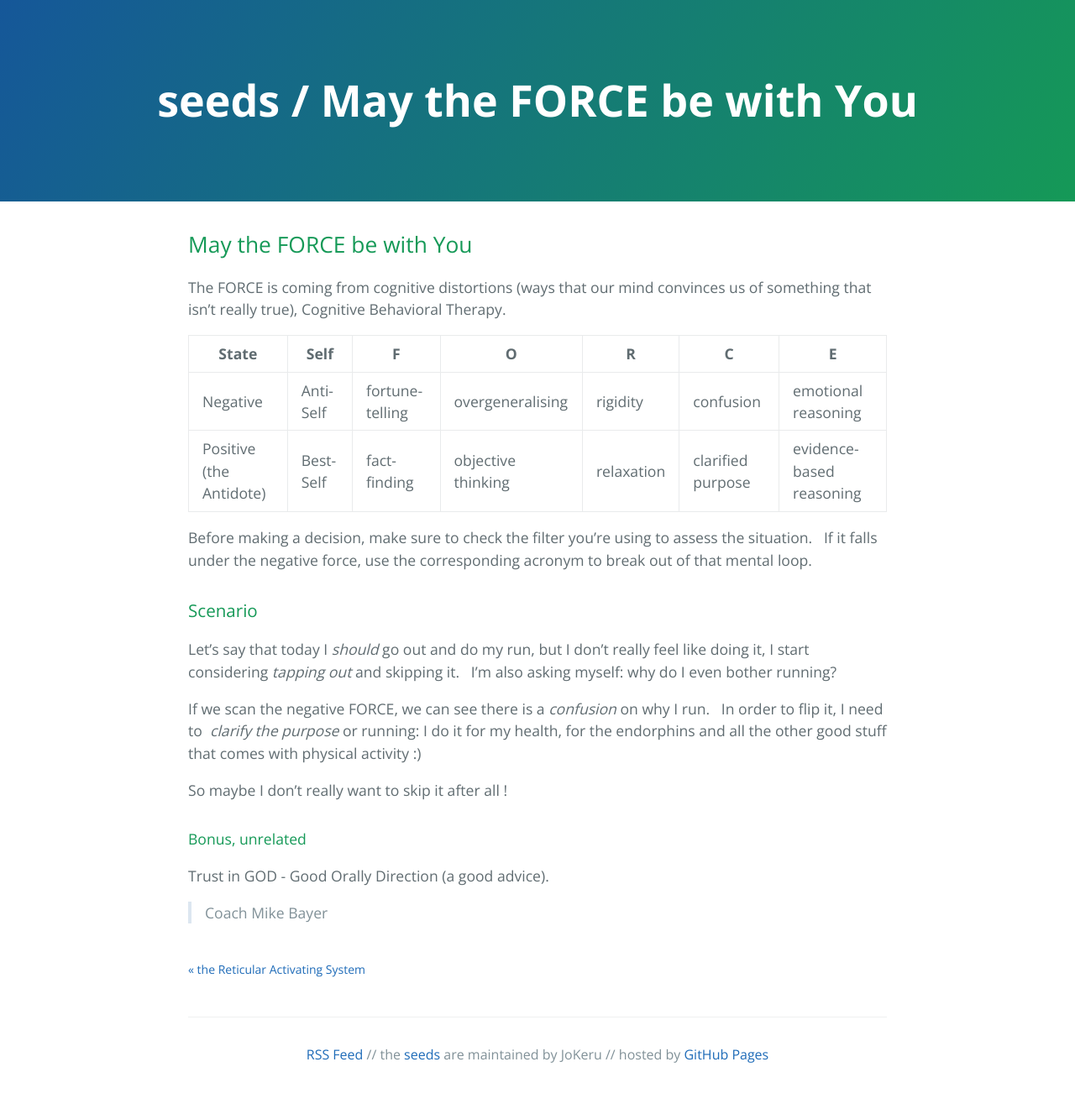
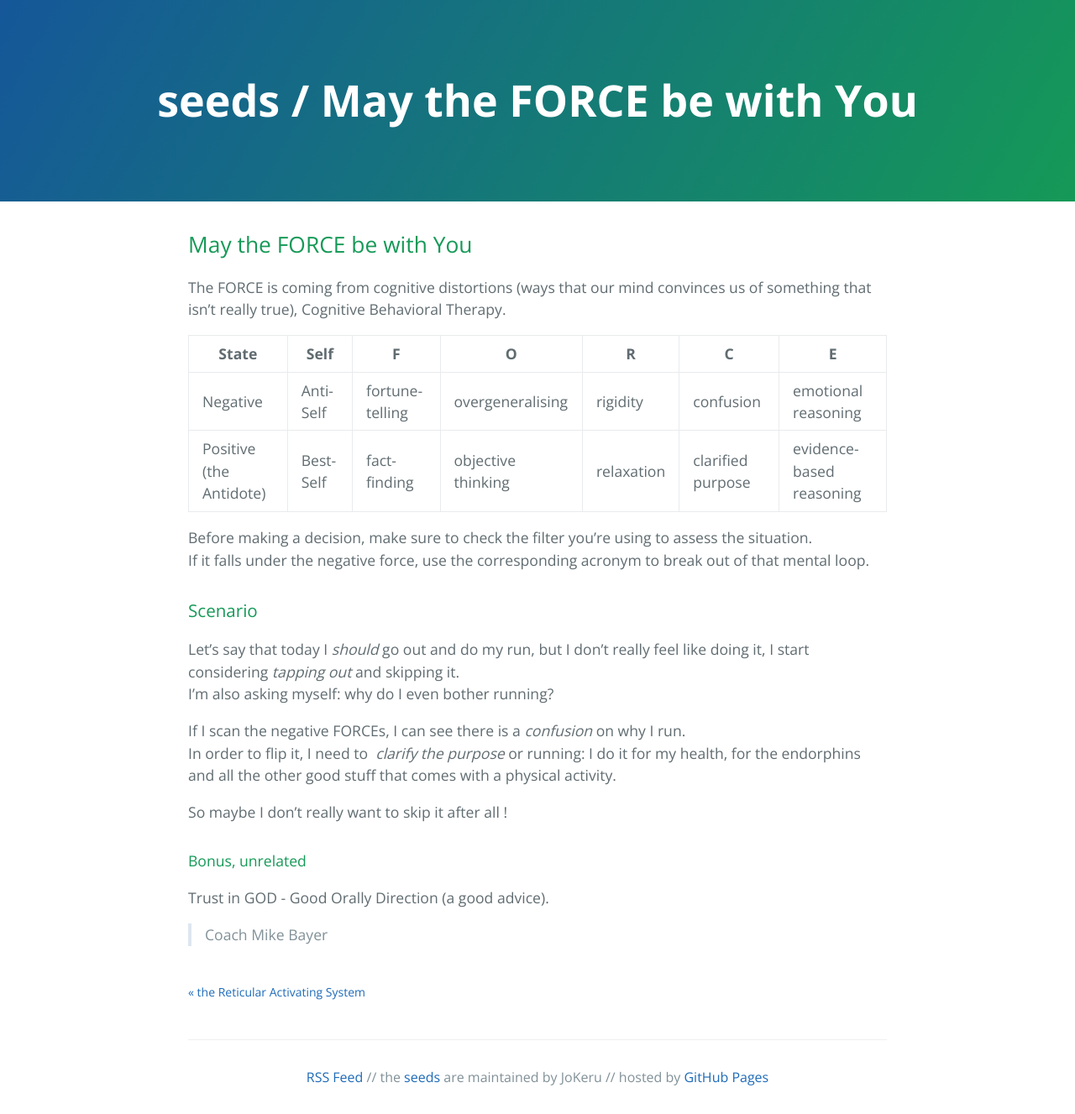
Before and after one commit to jokeru/seeds, a Jekyll site: the page built from _posts/2021-03-25-may_the_force_be_with_you.md, in a window 1280 px wide. Shown: the whole page at 84% size. Built offline with Jekyll 4.4.1, drawn with Linux system fonts in a browser that asks for light colours; comment, search, counter and statistics services are not loaded; before the commit the page ends 1300 px from its top, so only the background shows below that.

Commit message:
Update 2021-03-25-may_the_force_be_with_you.md

```diff
--- a/_posts/2021-03-25-may_the_force_be_with_you.md
+++ b/_posts/2021-03-25-may_the_force_be_with_you.md
@@ -22,8 +22,8 @@
 Let's say that today I _should_ go out and do my run, but I don't really feel like doing it, I start considering _tapping out_ and skipping it.
 I'm also asking myself: why do I even bother running?
 
-If we scan the negative FORCE, we can see there is a *confusion* on why I run.
-In order to flip it, I need to  *clarify the purpose* or running: I do it for my health, for the endorphins and all the other good stuff that comes with physical activity :)
+If I scan the negative FORCEs, I can see there is a *confusion* on why I run.
+In order to flip it, I need to  *clarify the purpose* or running: I do it for my health, for the endorphins and all the other good stuff that comes with a physical activity.
 
 So maybe I don't really want to skip it after all !
 
```
